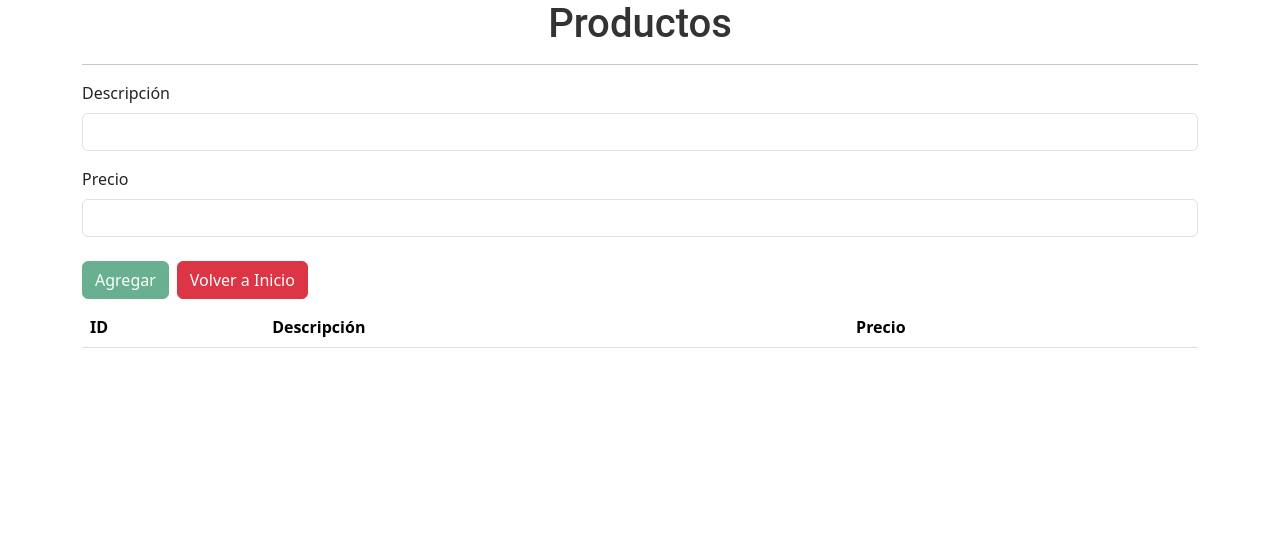
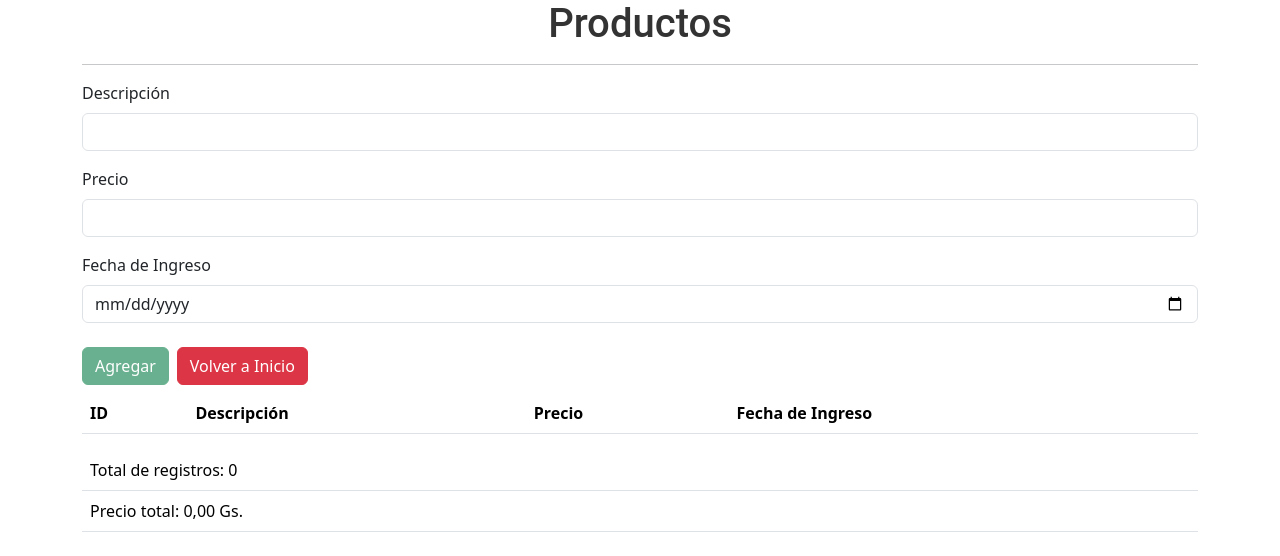
Before and after one commit to JuniorCabral045/rutas-formularios, a React (Vite) app: page /productos in a window 1280 px wide. Shown: the top 556 px of the page. Built offline with nearby package versions, Linux system fonts and the light colour scheme.

Commit message:
tarea 5.1

```diff
--- a/src/interfaces/Producto.ts
+++ b/src/interfaces/Producto.ts
@@ -1,5 +1,6 @@
 export interface Producto {
     id: number,
     descripcion: string,
-    precio: string,
+    precio: number,
+    fecha_de_ingreso: string
 }
--- a/src/pages/ProductosPage.tsx
+++ b/src/pages/ProductosPage.tsx
@@ -5,19 +5,21 @@ import {useForm} from "../hooks/useForm.ts";
 
 const estadoInicialFormulario = {
     descripcion: "",
-    precio: ""
+    precio: "",
+    fecha_de_ingreso: ""
 }
 
 export const ProductosPage = () => {
   const [productos, setProductos] = useState<Producto[]>([])
-  const {descripcion, precio, onChange, reset} = useForm(estadoInicialFormulario)
+  const {descripcion, precio, fecha_de_ingreso, onChange, reset} = useForm(estadoInicialFormulario)
 
-  const agregarProducto = (descripcion: string, precio: string) => {
+  const agregarProducto = (descripcion: string, precio: number, fecha_de_ingreso: string) => {
     const nuevoProducto : Producto =
     {
       id: productos.length + 1,
       descripcion: descripcion,
-      precio: precio
+      precio: precio,
+      fecha_de_ingreso: fecha_de_ingreso
     }
     setProductos(productos.concat(nuevoProducto))
   }
@@ -27,7 +29,7 @@ export const ProductosPage = () => {
       alert ("Ingrese todos los campos")
       return
     }
-    agregarProducto (descripcion, precio)
+    agregarProducto (descripcion, +precio, fecha_de_ingreso)
     reset()
   }
 
@@ -55,7 +57,15 @@ export const ProductosPage = () => {
                       onChange("precio", event.target.value)
                   )}/>
               </div>
-              <button type="submit" className="btn btn-success" disabled={!descripcion || !precio}>Agregar</button>
+              <div className="mb-3">
+                  <label className="form-label">Fecha de Ingreso</label>
+                  <input type="date" className="form-control" id="fecha_de_ingreso" required={true}
+                         value={fecha_de_ingreso.split('/').reverse().join('-')} onChange={event => {
+                         const date = new Date(event.target.value)
+                      onChange("fecha_de_ingreso", `${date.getUTCDate().toString().padStart(2, '0')}/${(date.getUTCMonth() + 1).toString().padStart(2, '0')}/${date.getUTCFullYear()}`)
+                  }}/>
+              </div>
+              <button type="submit" className="btn btn-success" disabled={!descripcion || !precio || !fecha_de_ingreso}>Agregar</button>
               <BotonVolver/>
           </form>
           <table className="table table-striped">
@@ -64,19 +74,36 @@ export const ProductosPage = () => {
                   <th scope="col">ID</th>
                   <th scope="col">Descripción</th>
                   <th scope="col">Precio</th>
+                  <th scope="col">Fecha de Ingreso</th>
               </tr>
               </thead>
               <tbody>
-              {productos.map((item) => (
-                  <tr key={item.id}>
-                      <th scope="row">{item.id}</th>
-                      <td>{item.descripcion}</td>
-                      <td>{item.precio}</td>
+              {productos.map(({id, descripcion, precio, fecha_de_ingreso}) => (
+                  <tr key={id}>
+                      <th scope="row">{id}</th>
+                      <td>{descripcion}</td>
+                      <td>{precio.toFixed(2).replace('.', ',') + ' Gs.'}</td>
+                      <td>{fecha_de_ingreso}</td>
                   </tr>
               ))}
+              </tbody>
+          </table>
+          <table className={"table"}>
+              <tbody>
+                  <tr>
+                      <td>Total de registros: {productos.length}</td>
+                  </tr>
+                  <tr>
+                      <td>Precio total: {productos.reduce((total, producto) => total + producto.precio, 0).toFixed(2).replace('.', ',') + ' Gs.'}</td>
+                  </tr>
               </tbody>
           </table>
       </div>
 
   )
 }
+
+//const formatearFecha = (fecha: string): string => {
+//    const fechaFormateada = new Date(fecha)
+//    return fechaFormateada.toLocaleDateString('es-PY')
+//}
```
